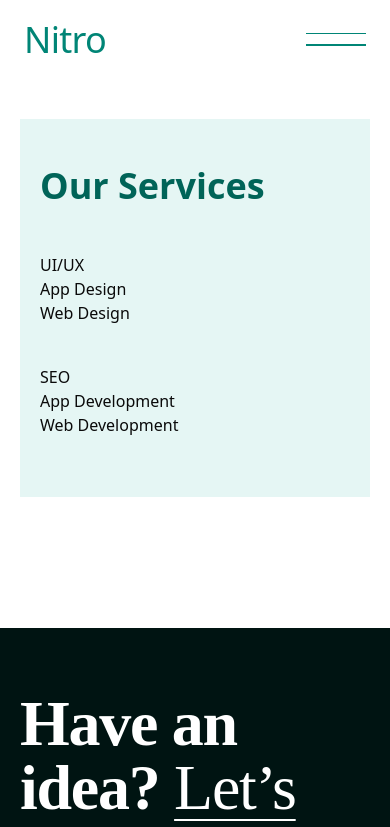
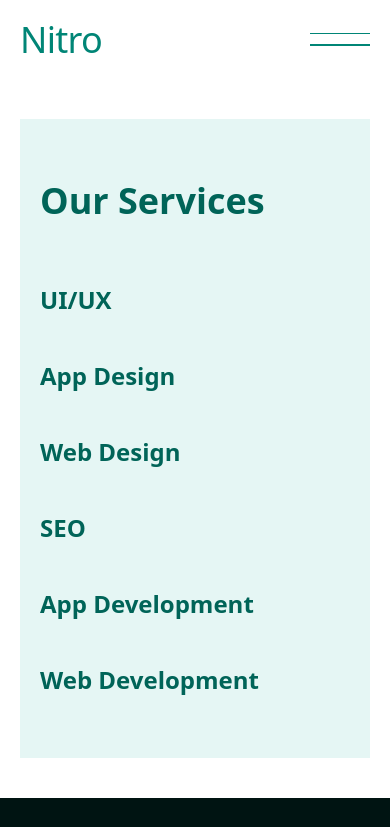
Before and after one commit to Sorel-Haller/duo, a Vue app: page /service in a window 390 px wide. Shown: the top 827 px of the page. Built offline with nearby package versions, Linux system fonts and the light colour scheme.

Commit message:
Added style and responsive to the service list text

```diff
--- a/src/components/Header.vue
+++ b/src/components/Header.vue
@@ -8,7 +8,7 @@ const toggleMenu = () => {
 </script>
 
 <template>
-  <header class="w-full flex justify-between items-center p-6 py-4 bg-white">
+  <header class="w-full flex justify-between items-center xl:pr-[140px] md:pr-[80px] sm:pr-[32px] pr-[20px] xl:pl-[140px] md:pl-[80px] sm:pl-[32px] pl-[20px] py-4 bg-white">
     <!-- Logo -->
     <div class="text-lg flex items-center gap-6">
         <h2 class="text-[#008576] font-outfit font-normal text-[36px] leading-[47px] tracking-[-0.02em]">Nitro</h2>
--- a/src/components/ourService.vue
+++ b/src/components/ourService.vue
@@ -1,22 +1,18 @@
 <template>
-    <div class="pt-[40px] pb-[40px] xl:pr-[140px] md:pr-[80px] sm:pr-[32px] pr-[20px] xl:pl-[140px] md:pl-[80px] sm:pl-[32px] pl-[20px] h-[549px]">
+    <div class="pt-[40px] pb-[40px] xl:pr-[140px] md:pr-[80px] sm:pr-[32px] pr-[20px] xl:pl-[140px] md:pl-[80px] sm:pl-[32px] pl-[20px]">
         <div class="bg-[#E5F6F4] pt-[40px] pb-[60px] sm:pr-[40px] pr-[20px] sm:pl-[40px] pl-[20px]">
-            <div class=" flex flex-col gap-[40px]">
-                <h1 class="text-[#006458] font-outfit font-semibold md:text-[64px] sm:text-[48px] text-[36px] text-nowrap">Our Services</h1>
-                <div class="flex sm:flex-row flex-col gap-[40px]">
-                    <div>
-                        <ul>
-                            <li>UI/UX</li>
-                            <li>App Design</li>
-                            <li>Web Design</li>
-                        </ul>
+            <div class="flex flex-col gap-[40px]">
+                <h1 class="text-[#006458] font-outfit font-semibold md:text-[64px] sm:text-[48px] text-[36px] leading-[83px] text-nowrap">Our Services</h1>
+                <div class="flex sm:flex-row flex-col justify-left gap-[40px]">
+                    <div class="xl:[760px] md:w-[499px] sm:w-[292px] text-[#006458] font-outfit font-semibold sm:text-[32px] text-[24px] text-nowrap flex flex-col gap-[40px]">
+                        <h4>UI/UX</h4>
+                        <h4>App Design</h4>
+                        <h4>Web Design</h4>
                     </div>
-                    <div>
-                        <ul>
-                            <li>SEO</li>
-                            <li>App Development</li>
-                            <li>Web Development</li>
-                        </ul>
+                    <div class="xl:[760px] md:w-[499px] sm:w-[292px] text-[#006458] font-outfit font-semibold sm:text-[32px] text-[24px] text-nowrap flex flex-col gap-[40px]">
+                        <h4>SEO</h4>
+                        <h4>App Development</h4>
+                        <h4>Web Development</h4>
                     </div>
                 </div>
             </div>
```
